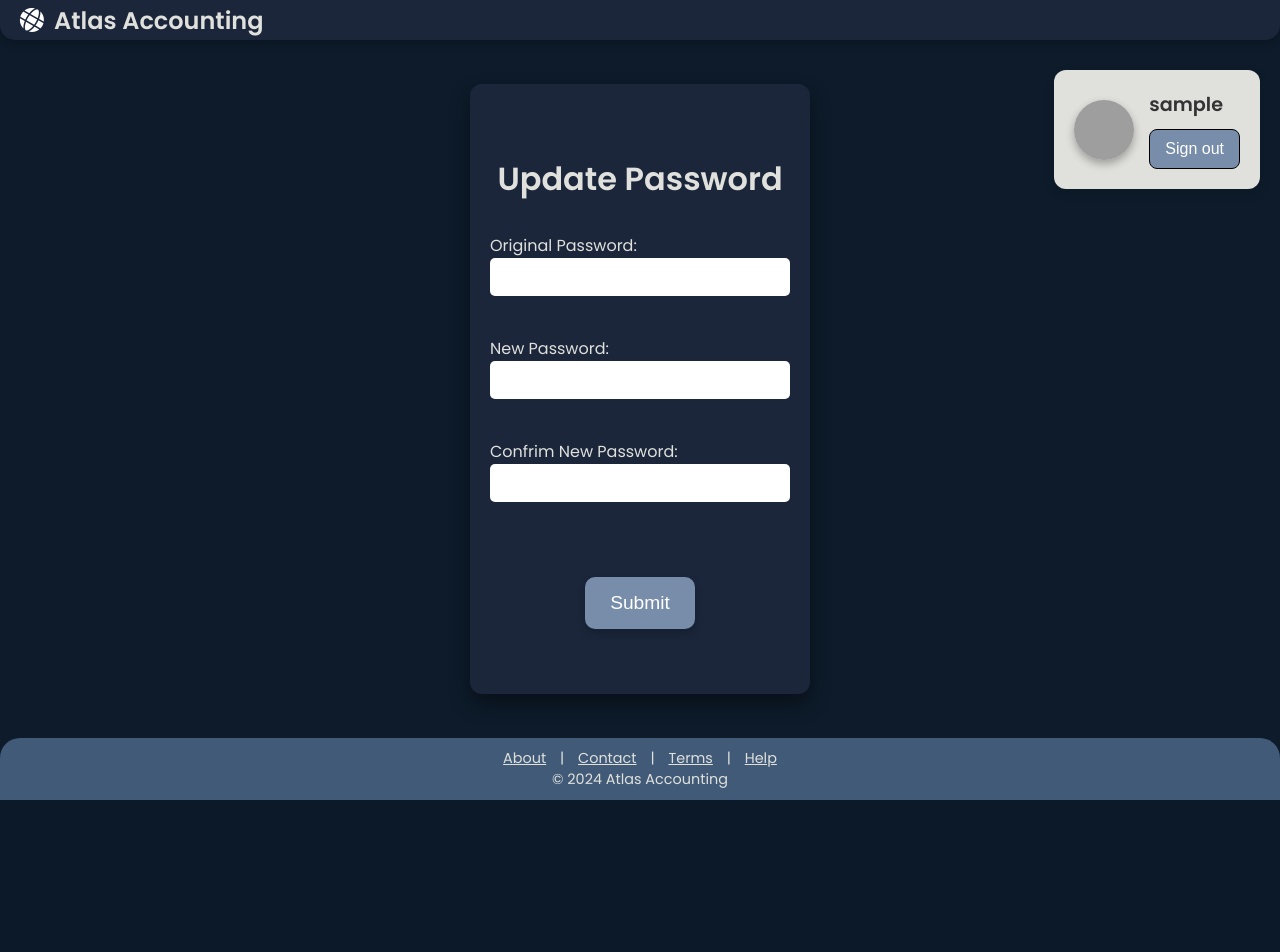
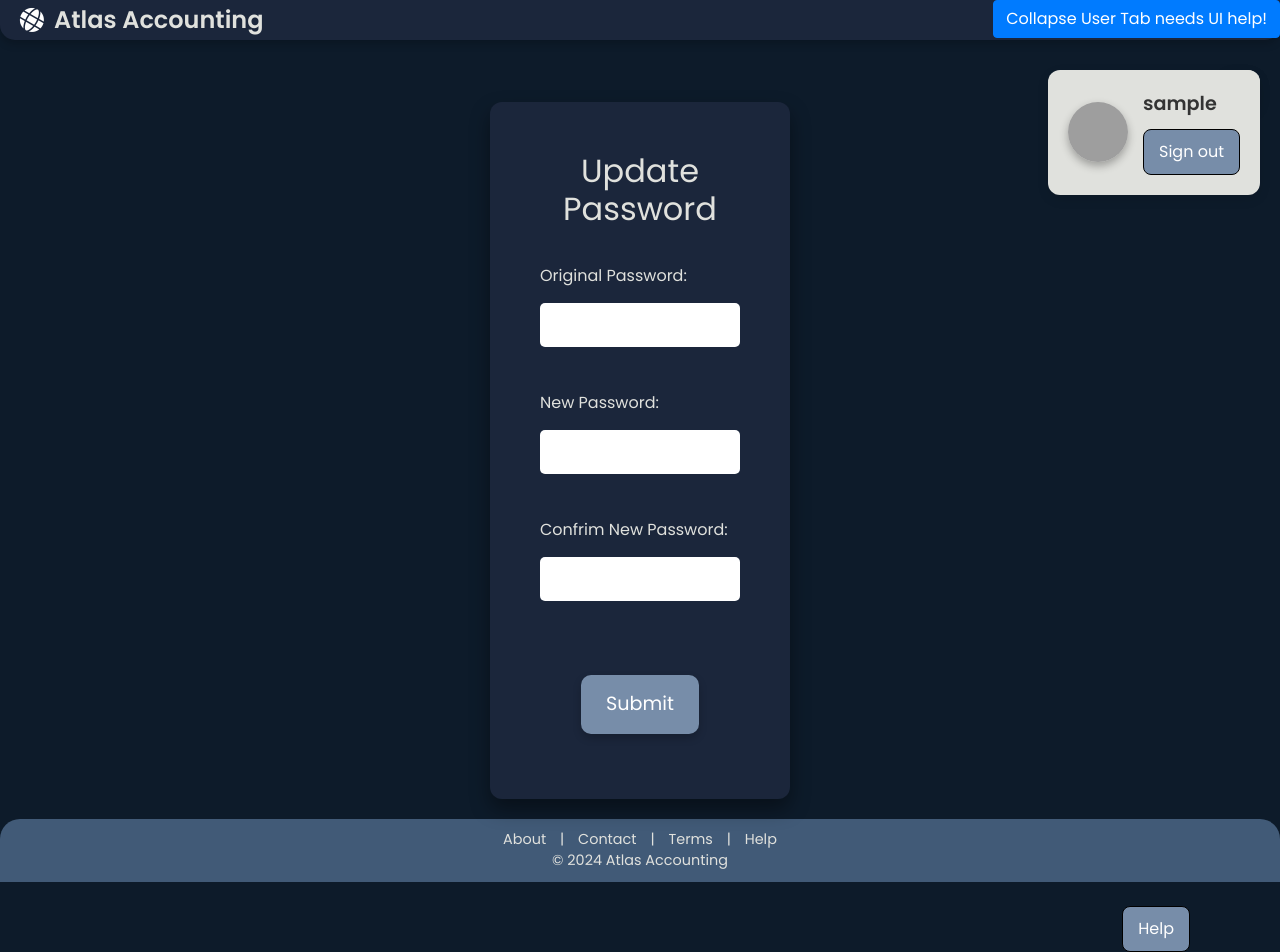
Before and after one commit to I-am-Signal/Atlas-Accounting, a Flask app: page /update_password in a window 1280 px wide. Before the commit the page ends 800 px from the top, so only its background shows below. Run offline with Flask 3, Linux system fonts and the light colour scheme; the visitor is signed in with stand-in values (Sample User, id 1); parts of the project's set-up code (start-up, migrations or seed data) failed here and were passed over; some libraries are stand-ins or nearby versions; grey boxes are pictures that could not be loaded.

Commit message:
Rquirements 17/18 Logic Implemented mainly UI that needs to be touched up and decision on overall content to be displayed ALSO made a bootstrap change for the userprofile container that if we want to use need major UI overhaul

```diff
--- a/public/static/style.css
+++ b/public/static/style.css
@@ -571,3 +571,27 @@ top: 4%;
 .form-buttons button:hover {
     background-color: #415A77;
 }
+.help{
+  position: absolute;
+  top: 56rem;
+  right: 5rem;
+
+}
+.helpBox{
+    background-color: #1B263B;
+    color: #E0E1DD;
+
+    border-radius: 12px;
+    z-index: 2;
+    display: flex;
+    flex-direction: column; /* Stack elements vertically */
+    justify-content: center; /* Center the form elements inside the box */
+    align-items: center;
+    box-shadow: 0 10px 20px rgba(0, 0, 0, 0.4);
+
+}
+.collapsebar{
+  position: absolute;
+  right: 0rem;
+
+}
--- a/public/templates/base.html
+++ b/public/templates/base.html
@@ -16,16 +16,40 @@
       href="https://stackpath.bootstrapcdn.com/font-awesome/4.7.0/css/font-awesome.min.css"
       crossorigin="anonymous"
     /> -->
+  <link href="https://stackpath.bootstrapcdn.com/bootstrap/4.5.2/css/bootstrap.min.css" rel="stylesheet">
   <link rel="stylesheet" href="{{ url_for('static', filename='style.css') }}" crossorigin="anonymous" />
   <link rel="icon" type="image/x-icon" href="{{ url_for('static', filename='resources/favicon.ico') }}">
   <link href="https://fonts.googleapis.com/css2?family=Poppins:wght@400;600&display=swap" rel="stylesheet">
   <link rel="stylesheet" href="https://cdnjs.cloudflare.com/ajax/libs/font-awesome/6.0.0-beta3/css/all.min.css">
   <link rel="stylesheet" href="https://cdnjs.cloudflare.com/ajax/libs/font-awesome/6.0.0-beta3/css/all.min.css">
-  <title>{% block title %}Home{% endblock %}</title>
+   <title>{% block title %}Home{% endblock %}</title>
 </head>
 
 <body>
-  <div class="pageContainer">
+<div class="collapsebar">
+  <p>
+    <a class="btn btn-primary" data-toggle="collapse" href="#collapseExample" role="button" aria-expanded="false" aria-controls="collapseExample">
+      Collapse User Tab needs UI help!
+    </a>
+  </p>
+</div>
+
+<div class="userProfileContainer">
+  <div class="collapse" id="collapseExample">
+    <div class="userProfile">
+        <!-- Profile Picture -->
+        <img src={{ url_for('views.pfp', id=current_user.id) }} alt="Profile Picture">
+
+        <!-- Username and Sign Out Button -->
+        <div class="userInfo">
+            <p>{{ user.username }}</p>
+            <a href="./logout"><button class="logout" data-toggle="tooltip" data-placement="right" title="Log you out of Current Session">Sign out</button></a>
+        </div>
+    </div>
+  </div>
+</div>
+
+<div class="pageContainer">
     <div class="header">
       <div class="logo">
         <i class="fa-solid fa-globe"></i>
@@ -63,17 +87,22 @@
       <a href="#" id="help">Help</a>
       <br />
       © 2024 Atlas Accounting
+      <div class="help">
+        <a href="./help"><button class="logout">Help</button></a>
+      </div>
     </div>
 
-    <script src="https://code.jquery.com/jquery-3.2.1.slim.min.js"
-      integrity="sha384-KJ3o2DKtIkvYIK3UENzmM7KCkRr/rE9/Qpg6aAZGJwFDMVNA/GpGFF93hXpG5KkN"
-      crossorigin="anonymous"></script>
-    <script src="https://cdnjs.cloudflare.com/ajax/libs/popper.js/1.12.9/umd/popper.min.js"
-      integrity="sha384-ApNbgh9B+Y1QKtv3Rn7W3mgPxhU9K/ScQsAP7hUibX39j7fakFPskvXusvfa0b4Q"
-      crossorigin="anonymous"></script>
-    <script src="https://maxcdn.bootstrapcdn.com/bootstrap/4.0.0/js/bootstrap.min.js"
-      integrity="sha384-JZR6Spejh4U02d8jOt6vLEHfe/JQGiRRSQQxSfFWpi1MquVdAyjUar5+76PVCmYl"
-      crossorigin="anonymous"></script>
+    <!-- bootstrap for tooltips -->
+    <script src="https://code.jquery.com/jquery-3.5.1.slim.min.js"></script>
+    <script src="https://cdn.jsdelivr.net/npm/@popperjs/core@2.0.7/dist/umd/popper.min.js"></script>
+    <script src="https://stackpath.bootstrapcdn.com/bootstrap/4.5.2/js/bootstrap.min.js"></script>
+    <script>
+      $(document).ready(function(){
+          $('[data-toggle="tooltip"]').tooltip();
+      });
+    </script>
+
+
 
     {% block javascript %}
     <script type="text/javascript">
--- a/public/templates/sign_up.html
+++ b/public/templates/sign_up.html
@@ -29,7 +29,7 @@ content %}
       <input type="password" id="password2" name="password2" placeholder="Confirm password"/> <br /> <br />
       <label for="Company ID">Do you have a Company ID with us? If so, enter it below.</label>
       <input id="company_id" name="company_id" placeholder="Enter company ID">
-      <button type="submit" id="submit">Submit</button> <br />
+      <button type="submit" id="submit" data-toggle="tooltip" data-placement="right" title="Submits your information above">Submit</button> <br />
     </form>
   </div>
 </div>
```
Also changed, not shown: public/templates/help.html (added, +33 -0 lines), public/templates/home.html (+2 -13 lines), public/templates/view_users.html (+0 -13 lines), public/views.py (+15 -4 lines).
